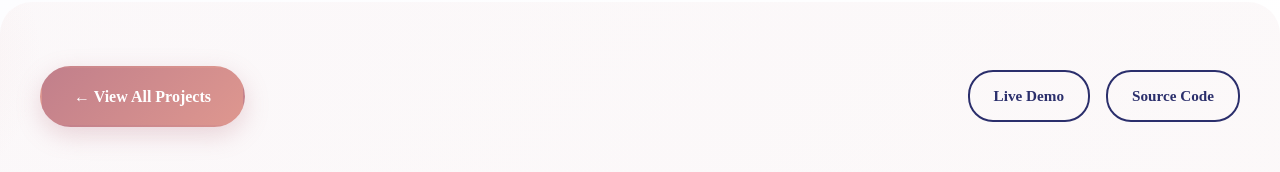
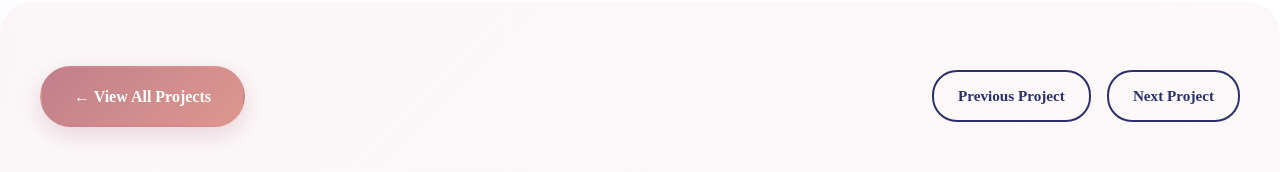
Before and after one commit to werivik/Portifolio, a React (Vite) app: page /article/agency in a window 1280 px wide. Shown: the part 3058-3230 px from the top of the page. Built offline with nearby package versions, Linux system fonts and the light colour scheme.

Commit message:
Update Article.jsx

```diff
--- a/src/pages/Article/Article.jsx
+++ b/src/pages/Article/Article.jsx
@@ -286,20 +286,18 @@ const Article = () => {
           </Link>
           <div className={styles.footerLinks}>
             <a
-              href={project.liveUrl}
               target="_blank"
               rel="noopener noreferrer"
               className={styles.footerLink}
             >
-              Live Demo
+              Previous Project
             </a>
             <a
-              href={project.githubUrl}
               target="_blank"
               rel="noopener noreferrer"
               className={styles.footerLink}
             >
-              Source Code
+              Next Project
             </a>
           </div>
         </div>
```
